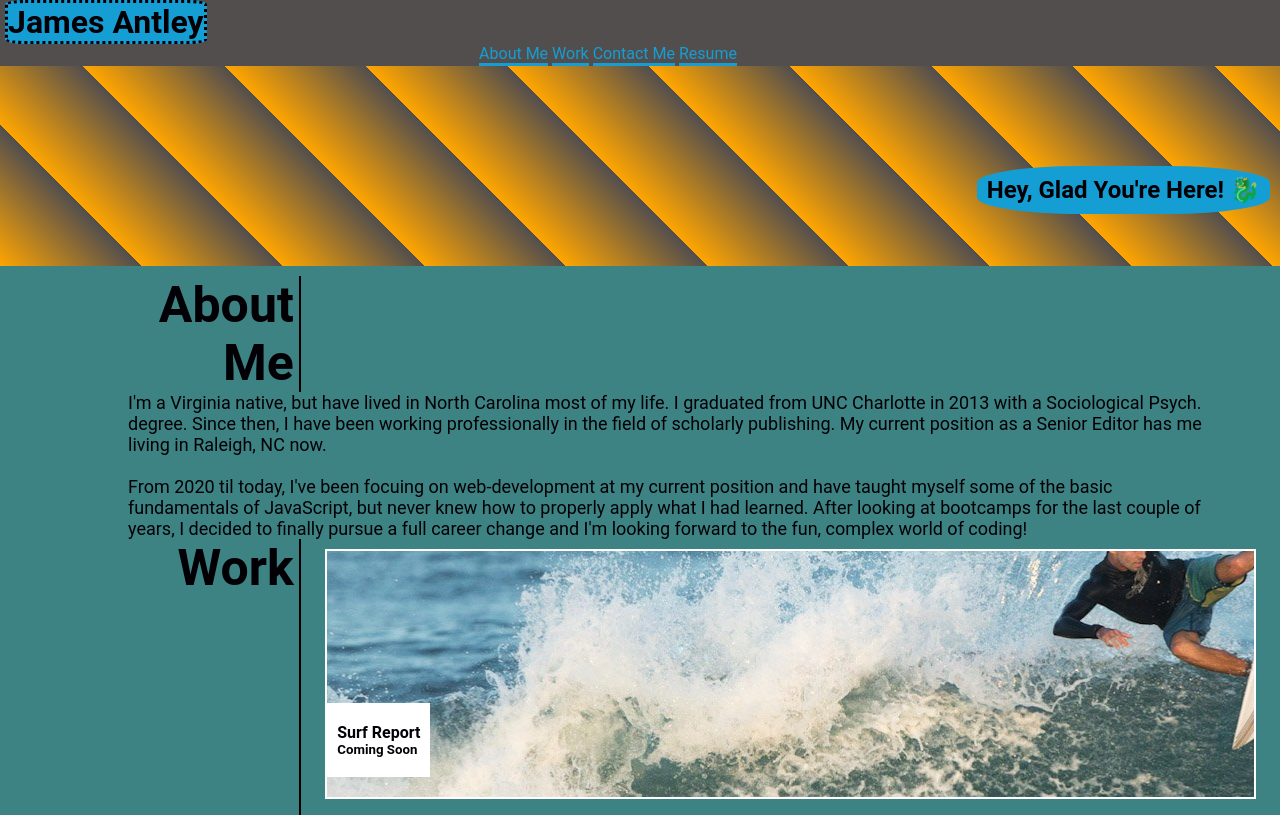
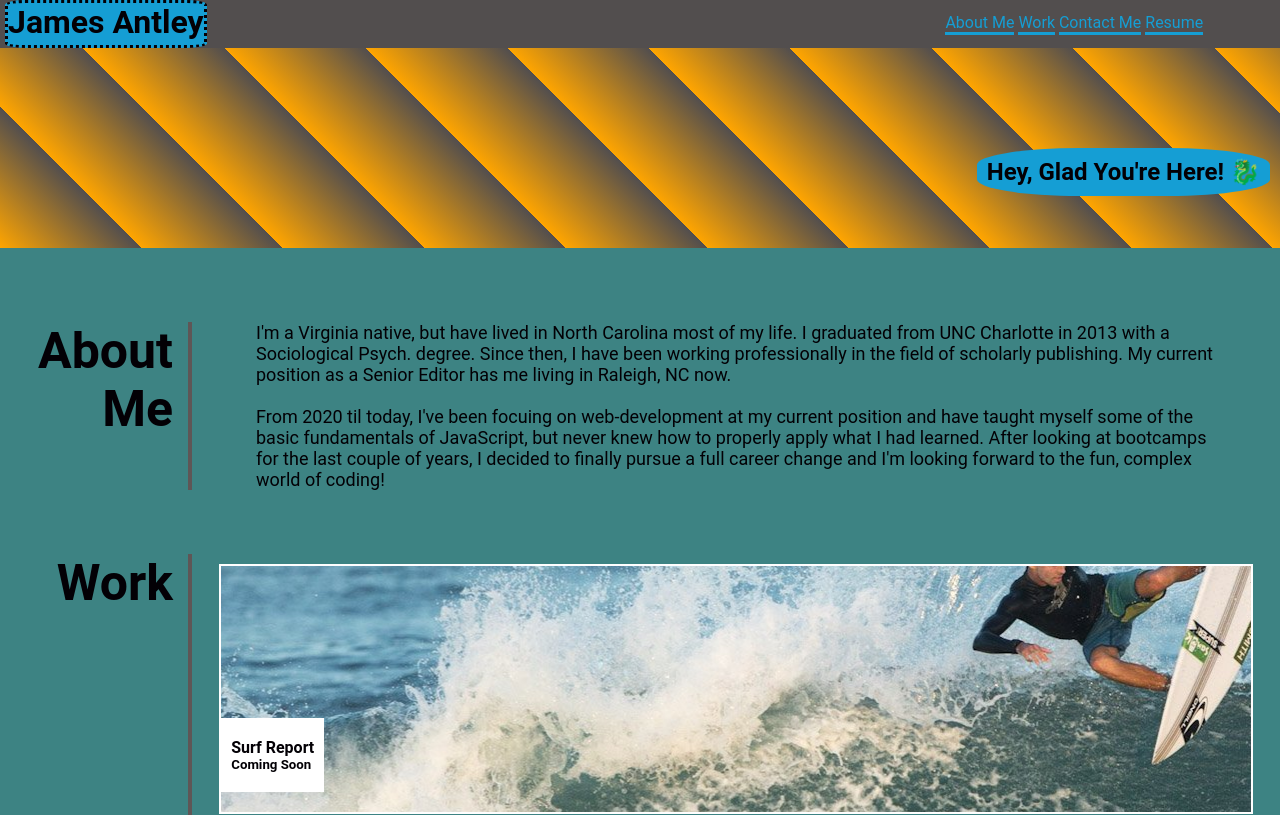
Before and after one commit to Jimmant91/Portfolio, a plain HTML site: page index.html in a window 1280 px wide. Shown: the top 815 px of the page. Drawn offline with Linux system fonts and the light colour scheme.

Commit message:
fixed margin alignment around sections

```diff
--- a/assets/style.css
+++ b/assets/style.css
@@ -26,7 +26,8 @@ h1 {
     border-radius: 10%;
 }
 
-nav {
+header nav {
+    padding: 1%;
     margin-right: 5%;
     background-color: #524e4e;
 }
@@ -70,10 +71,6 @@ p {
     font-size: 18px;
 }
 
-main {
-    margin-left: 10%;
-}
-
 .block-container {
     justify-content: space-around;
     flex-basis: 85%;
@@ -96,6 +93,7 @@ h3 {
 .block-container {
     justify-content: space-around;
     flex-basis: 85%;
+    margin-top: 5%;
 }
 
 .work-block {
@@ -188,16 +186,29 @@ h3 {
     align-items: center;
 }
 
+main.container {
+    margin-left: 10%;
+}
+
 /* For below, I originally used the :after element to create a border beside the content instead, but this shifted my page too much. I thought it was a cool effect */
 .title {
     flex-basis: 15%; /* take up 15% of screen */
-    padding-right: 5px; /* pad side for space between border */
-    border-right: 2px solid black; /* add line to divide title and content */
+    margin-top: 5%;
+    padding-right: 15px; /* pad side for space between border */
+    border-right: 4px solid #5f5656; /* add line to divide title and content */
     font-size: 35px;
     font-weight: bolder;
     text-align: right; /* push text to the right of container */
 }
 
+
+.content-wrapper {
+    flex-direction: column;
+    flex-basis: 75%;
+    margin-top: 5%;
+    margin-left: 5%;
+    text-align: left;
+}
 
 
 /*media rules*/
--- a/index.html
+++ b/index.html
@@ -12,27 +12,29 @@
 
     <header class="flex-wrap">
         <h1>James Antley</h1>
-        <nav class="flex-end spread-links">
-            <ul>
-                <li><a href="#aboutme">About Me</a></li>
+        <nav class="flex-end">
+            <ul class="spead-links"> <!--after moving around code so much, I was unable to find why my links were not spreading anymore-->
+                <li><a href="">About Me</a></li>
                 <li><a href="#work">Work</a></li>
                 <li><a href="#contactme">Contact Me</a></li>
-                <li><a href="Resume">Resume</a></li>
+                <li><a href="assets/resume/James+Antley+Resume.docx" download>Resume</a></li>
             </ul>
         </nav>
     </header>
+
+    <main class="flex-wrap main-container"></main>
 
         <!--this is my subheader with a banner and subtitle-->
         <header class="flex-wrap" id="subheader">
             <h2 class="flex-end">Hey, Glad You're Here! 🐉</h2>
         </header>
 
-    <main class="flex-wrap main-container">
-
+        <!--About Me section-->
         <section class="flex-wrap">
             <aside class="title">
                 <h3>About Me</h3>
             </aside>
+            <div class="content-wrapper">
                 <p class="flex-wrap">
                     I'm a Virginia native, but have lived in North Carolina most of my life. I graduated from UNC Charlotte in 2013 with a Sociological Psych. degree.
                     Since then, I have been working professionally in the field of scholarly publishing. My current position as a Senior Editor has me living in Raleigh, NC now.
@@ -42,6 +44,7 @@
                     knew how to properly apply what I had learned. After looking at bootcamps for the last couple of years, I decided to finally pursue a full career change and I'm
                     looking forward to the fun, complex world of coding!
                 </p>
+            </div>
         </section>
 
         <section class="flex-wrap main-container">
@@ -100,9 +103,4 @@
         </section>
 
     </main>
-
-    <footer>
-f
-    </footer>
-
 </body>
```
Also changed, not shown: 2 other files. Lines whose indentation alone changed are shown as unchanged.
